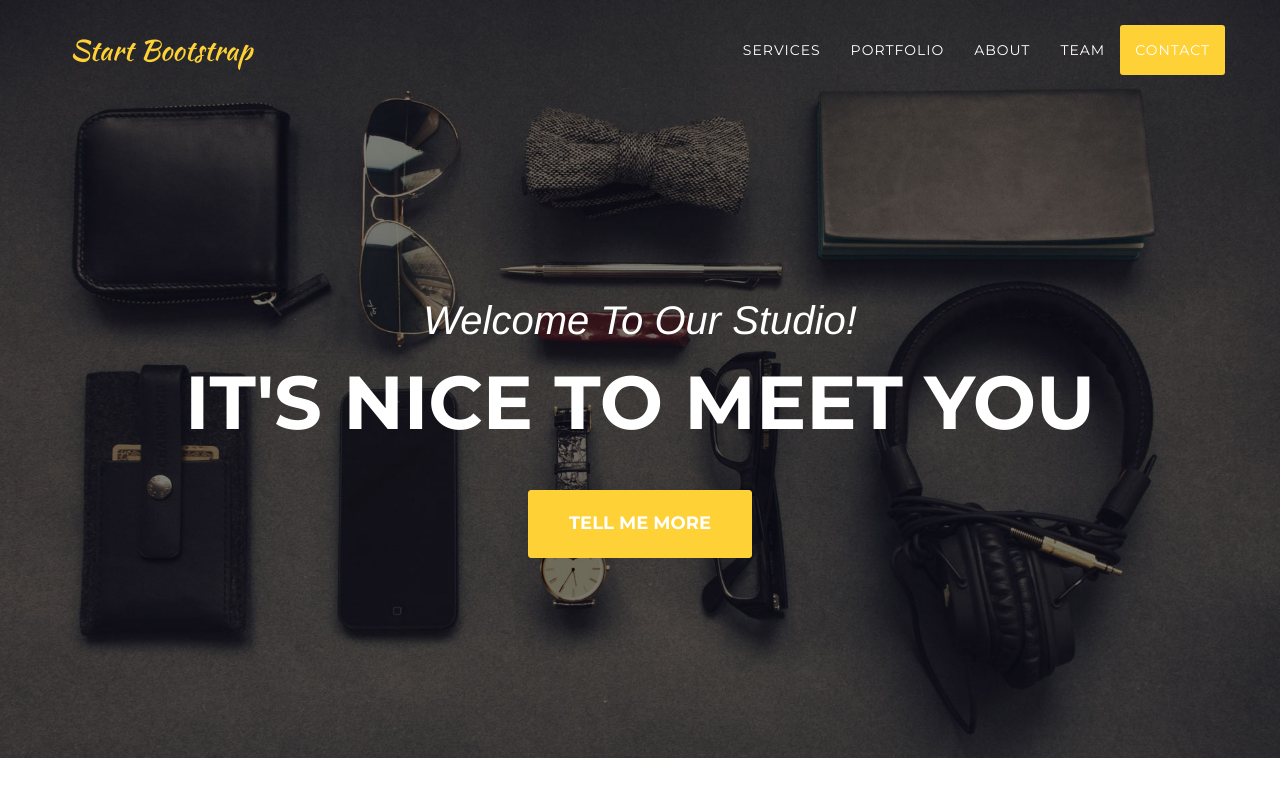
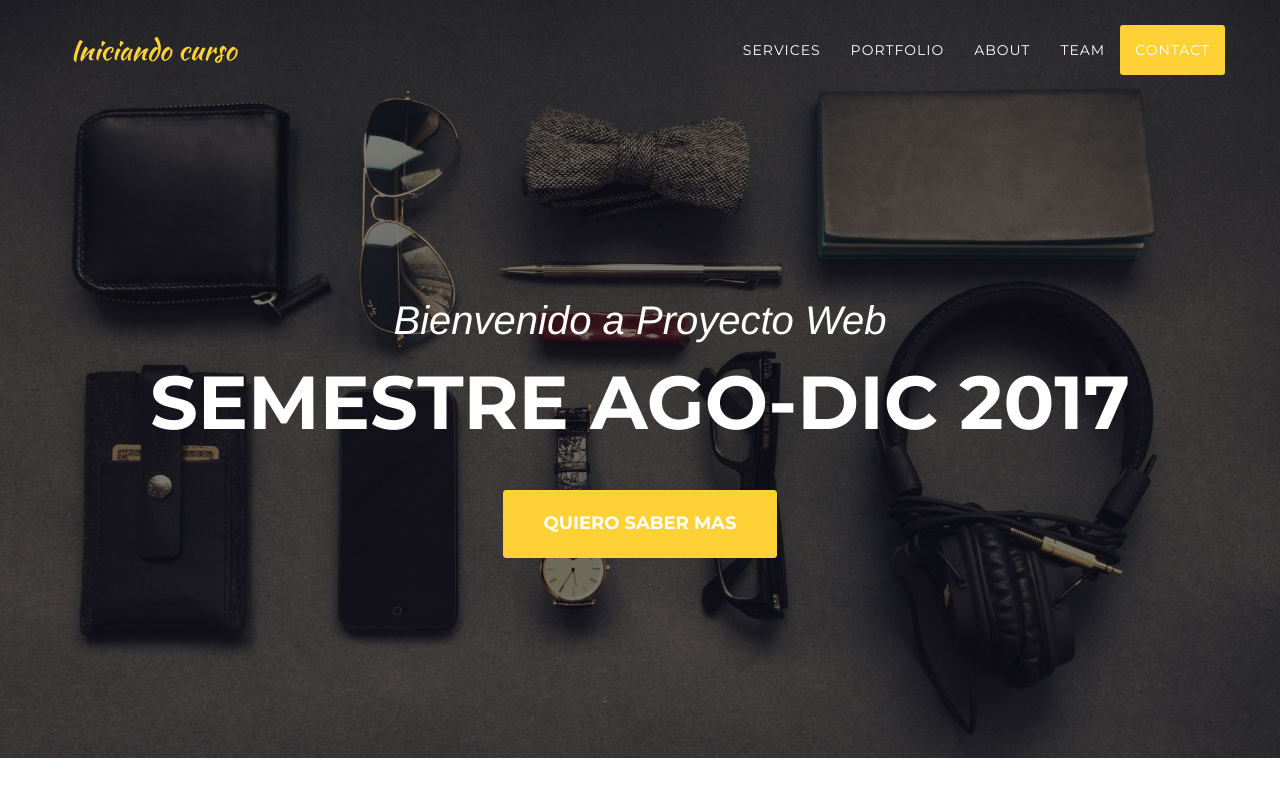
Before and after one commit to manuinaki/pweb, a website: page index.html in a window 1280 px wide. Shown: the top 800 px of the page. Drawn offline with nearby package versions, Linux system fonts and the light colour scheme; a web font is replaced by a local one.

Commit message:
Update index.html

```diff
--- a/index.html
+++ b/index.html
@@ -1,5 +1,5 @@
 <!DOCTYPE html>
-<html lang="en">
+<html lang="es">
 
 <head>
 
@@ -9,7 +9,7 @@
     <meta name="description" content="">
     <meta name="author" content="">
 
-    <title>Agency - Start Bootstrap Theme</title>
+    <title>E.E. Proyecto Web</title>
 
     <!-- Bootstrap Core CSS -->
     <link href="vendor/bootstrap/css/bootstrap.min.css" rel="stylesheet">
@@ -43,7 +43,7 @@
                 <button type="button" class="navbar-toggle" data-toggle="collapse" data-target="#bs-example-navbar-collapse-1">
                     <span class="sr-only">Toggle navigation</span> Menu <i class="fa fa-bars"></i>
                 </button>
-                <a class="navbar-brand page-scroll" href="#page-top">Start Bootstrap</a>
+                <a class="navbar-brand page-scroll" href="#page-top">Iniciando curso</a>
             </div>
 
             <!-- Collect the nav links, forms, and other content for toggling -->
@@ -78,9 +78,9 @@
     <header>
         <div class="container">
             <div class="intro-text">
-                <div class="intro-lead-in">Welcome To Our Studio!</div>
-                <div class="intro-heading">It's Nice To Meet You</div>
-                <a href="#services" class="page-scroll btn btn-xl">Tell Me More</a>
+                <div class="intro-lead-in">Bienvenido a Proyecto Web</div>
+                <div class="intro-heading">Semestre Ago-Dic 2017</div>
+                <a href="#services" class="page-scroll btn btn-xl">Quiero saber mas</a>
             </div>
         </div>
     </header>
```
